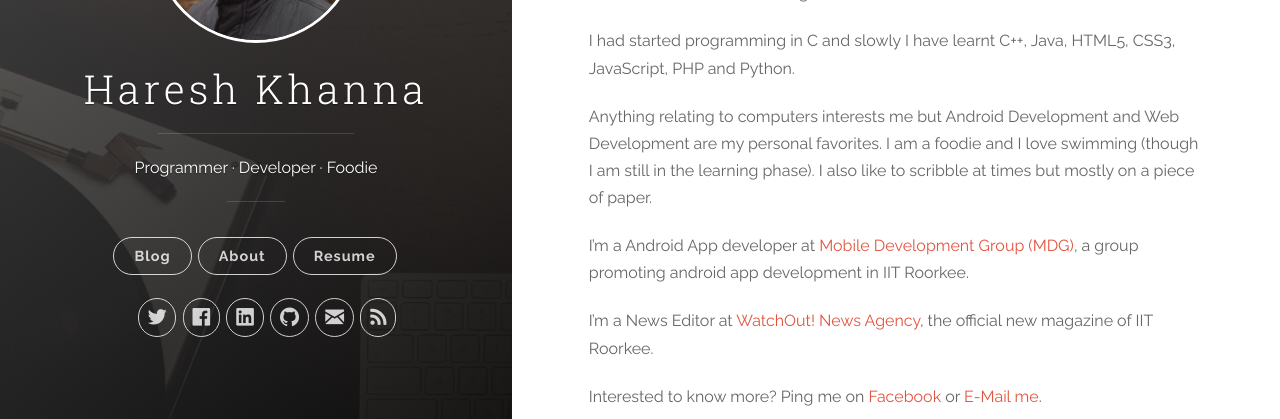
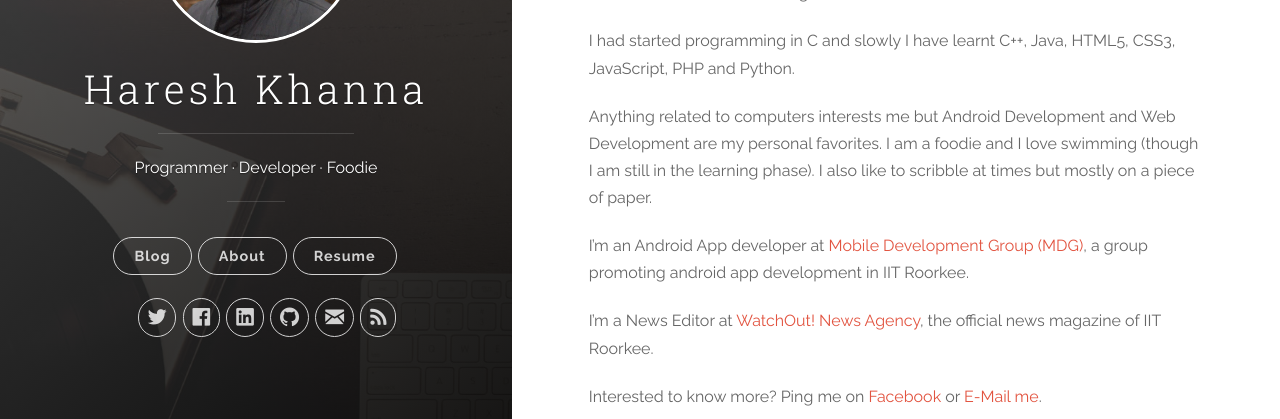
Before and after one commit to harshitbansal05/hareshkh.github.io, a Jekyll site: the page built from _posts/2016-07-23-about-me.markdown, in a window 1280 px wide. Shown: the part 359-778 px from the top of the page. Built offline with Jekyll 4.4.1, drawn with Linux system fonts in a browser that asks for light colours; nearby versions of some CDN libraries; comment, search, counter and statistics services are not loaded.

Commit message:
Removes spelling errors

```diff
--- a/_posts/2016-07-23-about-me.markdown
+++ b/_posts/2016-07-23-about-me.markdown
@@ -12,11 +12,11 @@ I was born and raised in Amritsar, Punjab and did my schooling from [DAV Interna
 
 I had started programming in C and slowly I have learnt C++, Java, HTML5, CSS3, JavaScript, PHP and Python.
 
-Anything relating to computers interests me but Android Development and Web Development are my personal favorites. I am a foodie and I love swimming (though I am still in the learning phase). I also like to scribble at times but mostly on a piece of paper.
+Anything related to computers interests me but Android Development and Web Development are my personal favorites. I am a foodie and I love swimming (though I am still in the learning phase). I also like to scribble at times but mostly on a piece of paper.
 
-I'm a Android App developer at [Mobile Development Group (MDG)][MDG], a group promoting android app development in IIT Roorkee.
+I'm an Android App developer at [Mobile Development Group (MDG)][MDG], a group promoting android app development in IIT Roorkee.
 
-I'm a News Editor at [WatchOut! News Agency][WoNA], the official new magazine of IIT Roorkee.
+I'm a News Editor at [WatchOut! News Agency][WoNA], the official news magazine of IIT Roorkee.
 
 Interested to know more? Ping me on [Facebook][fb] or [E-Mail me][mail].
 
```
